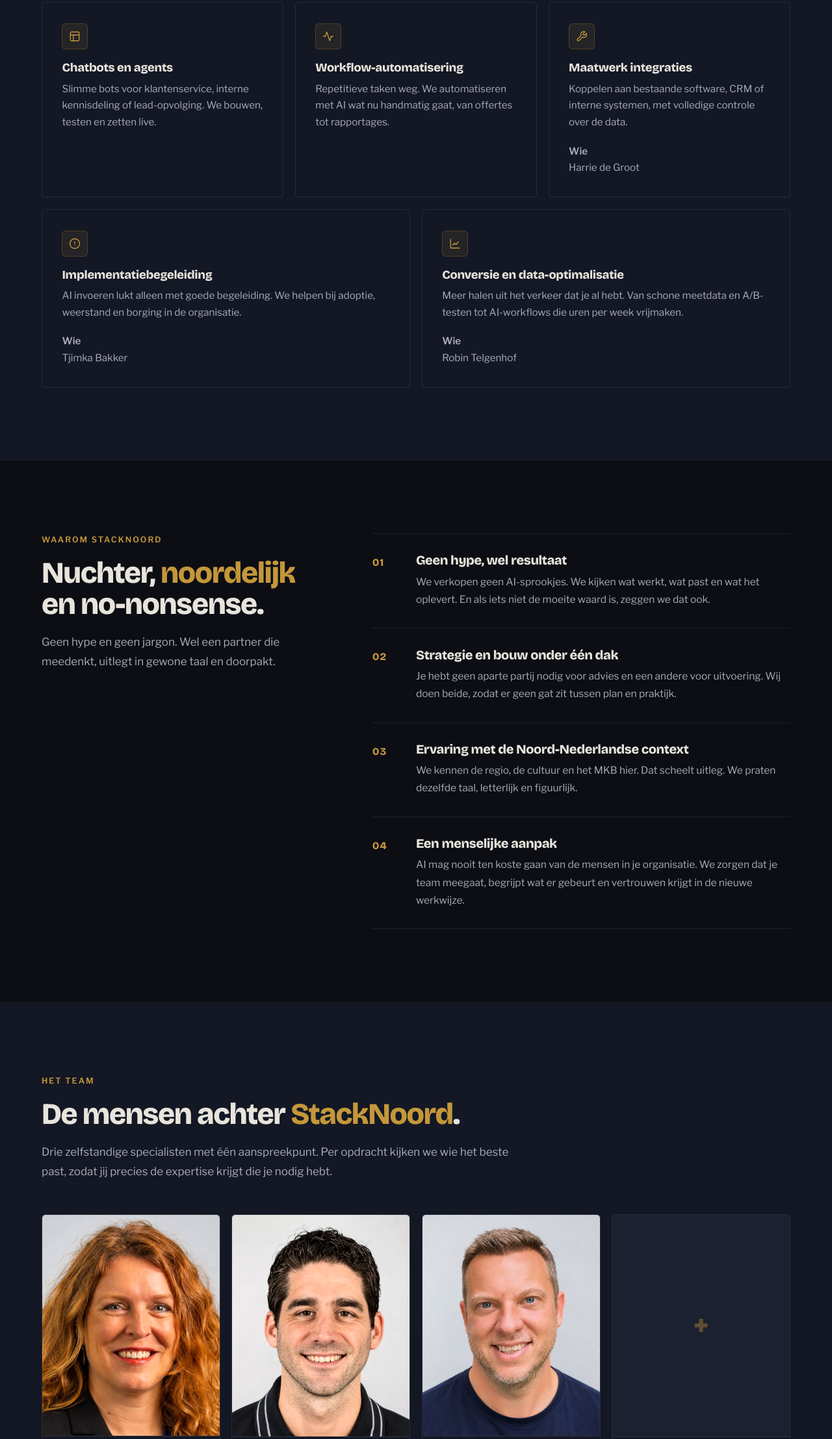
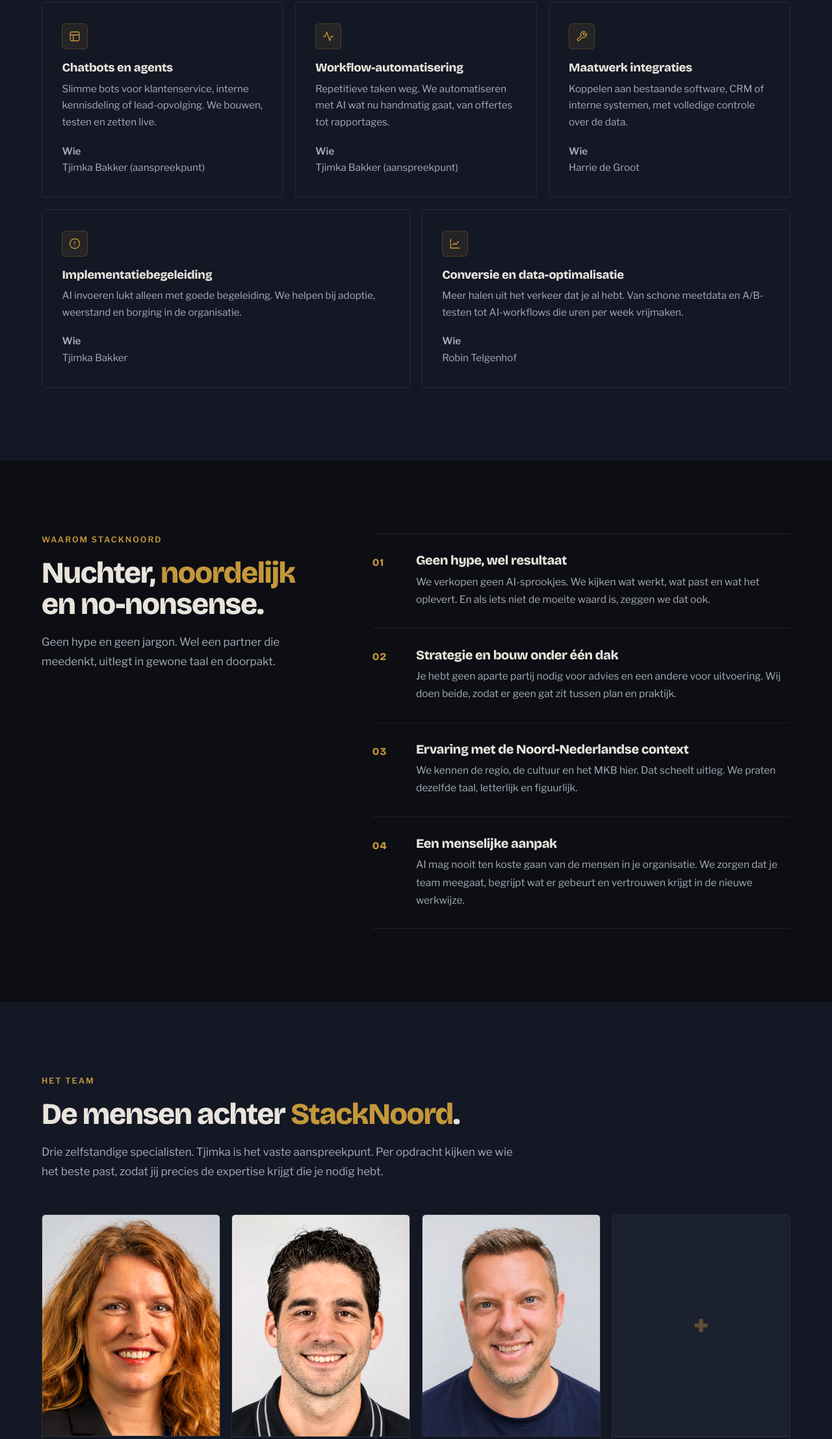
Before and after one commit to Stroomlijn-nu/stacknoord, a plain HTML site: page index.html in a window 1280 px wide. Shown: the part 4549-6764 px from the top of the page at 65% size. Drawn offline with nearby package versions, Linux system fonts and the light colour scheme.

Commit message:
Vervang het privéadres in de footer door info@tjimka.nl en zet Tjimka als aanspreekpunt bij chatbots, workflows en het team.

```diff
--- a/index.html
+++ b/index.html
@@ -693,11 +693,13 @@
 <div class="ico"><svg viewBox="0 0 24 24" aria-hidden="true"><rect x="3" y="3" width="18" height="18" rx="2"/><path d="M3 9h18M9 21V9"/></svg></div>
 <h3>Chatbots en agents</h3>
 <p>Slimme bots voor klantenservice, interne kennisdeling of lead-opvolging. We bouwen, testen en zetten live.</p>
+<p class="who"><span>Wie</span>Tjimka Bakker (aanspreekpunt)</p>
 </article>
 <article class="card reveal" style="--d:.08s">
 <div class="ico"><svg viewBox="0 0 24 24" aria-hidden="true"><polyline points="22 12 18 12 15 21 9 3 6 12 2 12"/></svg></div>
 <h3>Workflow-automatisering</h3>
 <p>Repetitieve taken weg. We automatiseren met AI wat nu handmatig gaat, van offertes tot rapportages.</p>
+<p class="who"><span>Wie</span>Tjimka Bakker (aanspreekpunt)</p>
 </article>
 <article class="card reveal" style="--d:.16s">
 <div class="ico"><svg viewBox="0 0 24 24" aria-hidden="true"><path d="M14.7 6.3a1 1 0 0 0 0 1.4l1.6 1.6a1 1 0 0 0 1.4 0l3.77-3.77a6 6 0 0 1-7.94 7.94l-6.91 6.91a2.12 2.12 0 0 1-3-3l6.91-6.91a6 6 0 0 1 7.94-7.94l-3.76 3.76z"/></svg></div>
@@ -750,7 +752,7 @@
 <div class="head reveal">
 <p class="label">Het team</p>
 <h2 id="h-team">De mensen achter <em>StackNoord</em>.</h2>
-<p class="intro">Drie zelfstandige specialisten met één aanspreekpunt. Per opdracht kijken we wie het beste past, zodat jij precies de expertise krijgt die je nodig hebt.</p>
+<p class="intro">Drie zelfstandige specialisten. Tjimka is het vaste aanspreekpunt. Per opdracht kijken we wie het beste past, zodat jij precies de expertise krijgt die je nodig hebt.</p>
 </div>
 <div class="team-grid">
 <article class="person reveal">
@@ -946,7 +948,6 @@
 <ul>
 <li><a href="mailto:info@tjimka.nl">info@tjimka.nl</a></li>
 <li><a href="mailto:info@harriedegroot.com">info@harriedegroot.com</a></li>
-<li><a href="mailto:rtelgenhof@gmail.com">rtelgenhof@gmail.com</a></li>
 <li><a href="#contact">Gratis kennismaking</a></li>
 <li><a href="https://www.linkedin.com/in/tjimkabakker" target="_blank" rel="noopener">Tjimka op LinkedIn</a></li>
 <li><a href="https://www.linkedin.com/in/harriedegroot/" target="_blank" rel="noopener">Harrie op LinkedIn</a></li>
```
